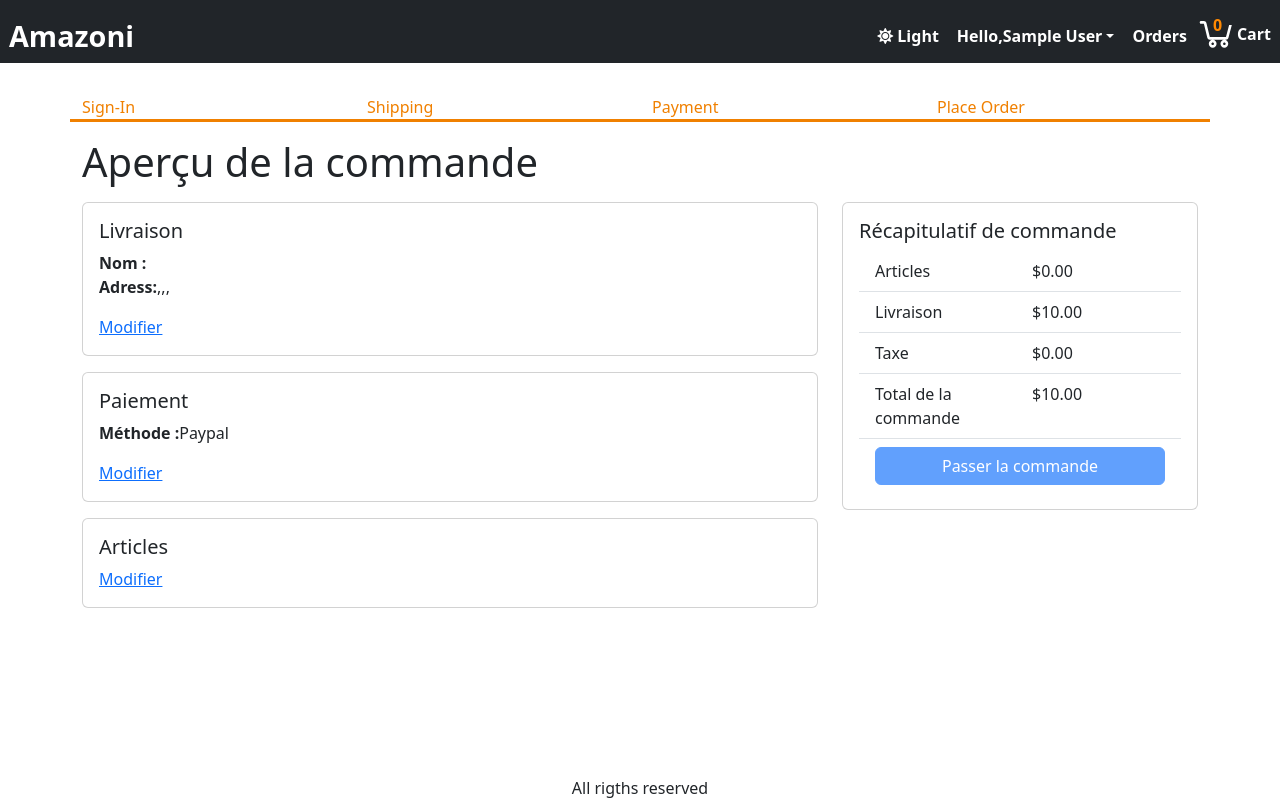
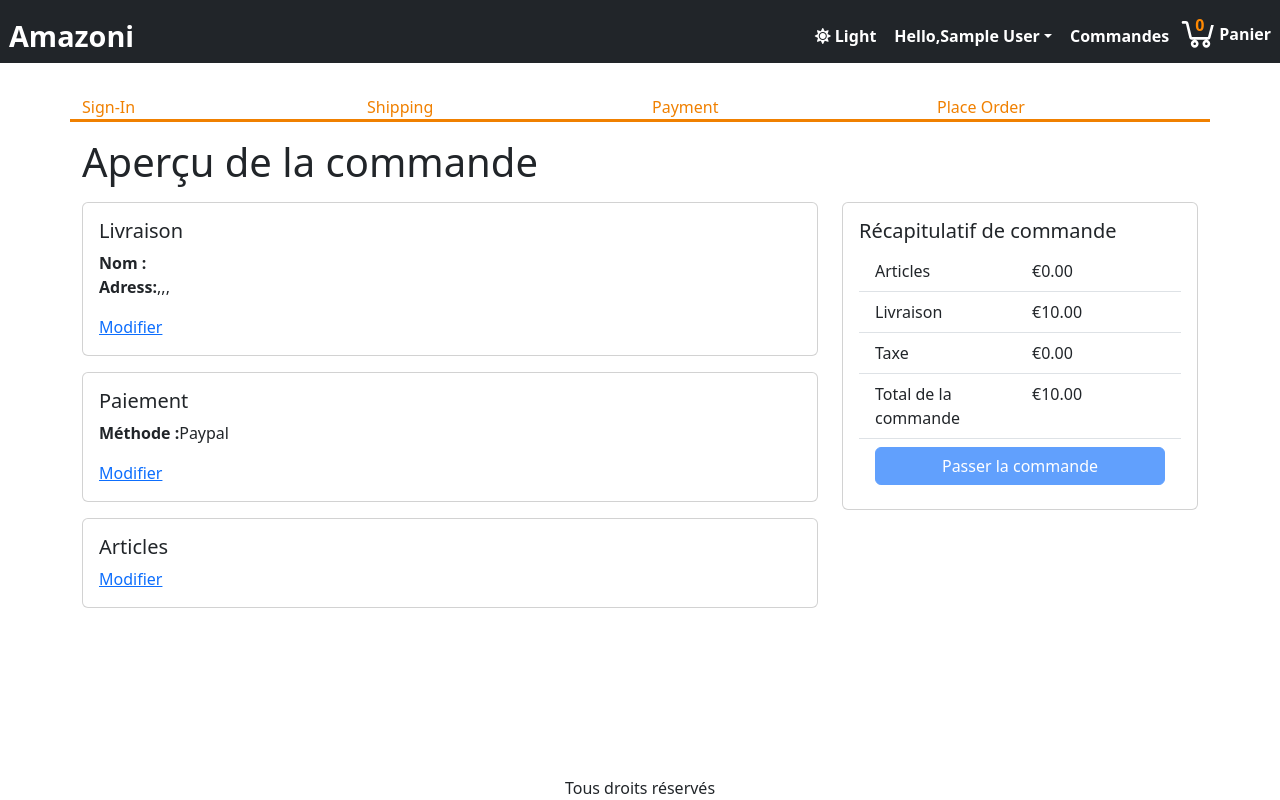
Before and after one commit to meepoorkeepo/amazoni, a React (Vite) app in the folder frontend/: page /placeorder in a window 1280 px wide. Built offline with nearby package versions, Linux system fonts and the light colour scheme; sample sign-in values are in the browser's storage.

Commit message:
ready to be deployed

```diff
--- a/frontend/src/App.tsx
+++ b/frontend/src/App.tsx
@@ -62,10 +62,10 @@ function App() {
                   title={`Hello,${userInfo.name}`}
                   >
                     <LinkContainer to="/profile">
-                    <NavDropdown.Item>User Profile</NavDropdown.Item>
+                    <NavDropdown.Item>Profil utilisateur</NavDropdown.Item>
                     </LinkContainer>
                     <LinkContainer to="/orderhistory">
-                    <NavDropdown.Item>Order History</NavDropdown.Item>
+                    <NavDropdown.Item>Historique des commandes</NavDropdown.Item>
                     </LinkContainer>
                     <NavDropdown.Divider />
                     <Link
@@ -73,18 +73,18 @@ function App() {
                     to='#signout'
                     onClick={signoutHandler}
                     >
-                      Sign Out
+                      Se déconnecter
                     </Link>
 
                   </NavDropdown>
                  ) :(
                   <NavDropdown className="header-link" title={`Hello, sign in`}>
                     <LinkContainer to='/signin'>
-                    <NavDropdown.Item>Sign In</NavDropdown.Item>
+                    <NavDropdown.Item>Se connecter</NavDropdown.Item>
                     </LinkContainer>
                   </NavDropdown>
                  )}
-                 <Link to='orderHistory' className="nav-link header-link"> Orders</Link>
+                 <Link to='orderHistory' className="nav-link header-link">Commandes</Link>
 
                  <Link to='/cart' className="nav-link header-link p-0">
                  {<span className="cart-badge">{cart.cartItems.reduce((a,c)=> a+c.quantity,0)}</span>}
@@ -96,7 +96,7 @@ function App() {
                   >
                     <path d="M 110.164 188.346 C 104.807 188.346 100.437 192.834 100.437 198.337 C 100.437 203.84 104.807 208.328 110.164 208.328 L 131.746 208.328 L 157.28 313.233 C 159.445 322.131 167.197 328.219 176.126 328.219 L 297.409 328.219 C 306.186 328.219 313.633 322.248 315.951 313.545 L 341.181 218.319 L 320.815 218.319 L 297.409 308.237 L 176.126 308.237 L 150.592 203.332 C 148.426 194.434 140.675 188.346 131.746 188.346 L 110.164 188.346 Z M 285.25 328.219 C 269.254 328.219 256.069 341.762 256.069 358.192 C 256.069 374.623 269.254 388.165 285.25 388.165 C 301.247 388.165 314.431 374.623 314.431 358.192 C 314.431 341.762 301.247 328.219 285.25 328.219 Z M 197.707 328.219 C 181.711 328.219 168.526 341.762 168.526 358.192 C 168.526 374.623 181.711 388.165 197.707 388.165 C 213.704 388.165 226.888 374.623 226.888 358.192 C 226.888 341.762 213.704 328.219 197.707 328.219 Z M 197.707 348.201 C 203.179 348.201 207.434 352.572 207.434 358.192 C 207.434 363.812 203.179 368.183 197.707 368.183 C 192.236 368.183 187.98 363.812 187.98 358.192 C 187.98 352.572 192.236 348.201 197.707 348.201 Z M 285.25 348.201 C 290.722 348.201 294.977 352.572 294.977 358.192 C 294.977 363.812 290.722 368.183 285.25 368.183 C 279.779 368.183 275.523 363.812 275.523 358.192 C 275.523 352.572 279.779 348.201 285.25 348.201 Z" />
                   </svg>
-                  <span>Cart</span>
+                  <span>Panier</span>
                  </Link>
               </Nav>
             </Navbar.Collapse>
@@ -112,7 +112,7 @@ function App() {
       </main>
       <footer>
         <div className="text-center fixed-bottom">
-          All rigths reserved
+          Tous droits réservés
         </div>
       </footer>
 
--- a/frontend/src/Store.tsx
+++ b/frontend/src/Store.tsx
@@ -20,7 +20,7 @@ const initialState :AppState = {
     :'light',
 
     cart:{
-        itemPrice:0,
+        itemsPrice:0,
         shippingAdress:localStorage.getItem('shippingAdress')
         ? JSON.parse(localStorage.getItem('shippingAdress')!)
         :{},
@@ -90,7 +90,7 @@ function reducer(state:AppState, action: Action):AppState{
                         city:'',
                         country:'',
                     },
-                    itemPrice:0,
+                    itemsPrice:0,
                     shippingPrice:0,
                     taxPrice:0,
                     totalPrice:0,
--- a/frontend/src/components/ProductItem.tsx
+++ b/frontend/src/components/ProductItem.tsx
@@ -11,7 +11,7 @@ import toast from "react-hot-toast"
 function ProductItem({product}:{product:Product}) {
 
     const showToast = ()=>{
-      toast.success('product added to cart')
+      toast.success('Produit ajouté au panier')
     }
 
     const {state, dispatch} = useContext(Store)
@@ -23,7 +23,7 @@ function ProductItem({product}:{product:Product}) {
       const existItem = cartItems.find((x)=>x._id === product._id)
       const quantity = existItem ? existItem.quantity + 1:1
       if (product.countInStock<quantity) {
-        alert('sorry, Product is out of stock')
+        toast.error('Désolé, le produit est en rupture de stock')
         return
       }
       dispatch({
@@ -48,7 +48,7 @@ function ProductItem({product}:{product:Product}) {
           <Card.Text>${product.price}</Card.Text>
           {product.countInStock ===0? (
             <Button variant="light" disabled>
-              Out of stock
+              En rupture de stock
             </Button>
           ) : (
             <Button onClick={()=> addToCartHandler(convertProductToCartItem(product))}>Ajouter au panier</Button>
--- a/frontend/src/components/ProtectedRoute.tsx
+++ b/frontend/src/components/ProtectedRoute.tsx
@@ -11,10 +11,4 @@ export default function ProtectedRoute() {
         return <Outlet/>
     }else{
         return <Navigate to="/signin"/>
-    }
-
-
-  return (
-    <div>ProtectedRoute</div>
-  )
-}
+    }}
--- a/frontend/src/pages/CartPage.tsx
+++ b/frontend/src/pages/CartPage.tsx
@@ -19,7 +19,7 @@ export default function CartPage() {
 
      const updateCartHandler = (item:CartItem,quantity:number)=>{
         if (item.countInStock<quantity) {
-            toast.error('Sorry the product is out of stock')
+            toast.error('Désolé, le produit est en rupture de stock')
             return
         }
         dispatch({
@@ -71,7 +71,7 @@ export default function CartPage() {
                                         <i className="fas fa-plus-circle "></i>
                                 </Button>
                                 </Col>
-                                <Col md={3}>${item.price}</Col>
+                                <Col md={3}>€{item.price}</Col>
                                 <Col md={2}>
                                 <Button onClick={()=>removeItemHandler(item)} variant={mode}>
                                     <i className="fas fa-trash"></i>
--- a/frontend/src/pages/PlaceOrderPage.tsx
+++ b/frontend/src/pages/PlaceOrderPage.tsx
@@ -116,28 +116,28 @@ export default function PlaceOrderPage() {
                         <ListGroup.Item>
                             <Row>
                                 <Col>Articles</Col>
-                                <Col>${cart.itemsPrice.toFixed(2)}</Col>
+                                <Col>€{cart.itemsPrice.toFixed(2)}</Col>
                             </Row>
                         </ListGroup.Item>
 
                         <ListGroup.Item>
                             <Row>
                                 <Col>Livraison</Col>
-                                <Col>${cart.shippingPrice.toFixed(2)}</Col>
+                                <Col>€{cart.shippingPrice.toFixed(2)}</Col>
                             </Row>
                         </ListGroup.Item>
 
                         <ListGroup.Item>
                             <Row>
                                 <Col>Taxe</Col>
-                                <Col>${cart.taxPrice.toFixed(2)}</Col>
+                                <Col>€{cart.taxPrice.toFixed(2)}</Col>
                             </Row>
                         </ListGroup.Item>
 
                         <ListGroup.Item>
                             <Row>
                                 <Col>Total de la commande</Col>
-                                <Col>${cart.totalPrice.toFixed(2)}</Col>
+                                <Col>€{cart.totalPrice.toFixed(2)}</Col>
                             </Row>
                         </ListGroup.Item>
                         <ListGroup.Item>
--- a/frontend/src/pages/ProductPage.tsx
+++ b/frontend/src/pages/ProductPage.tsx
@@ -27,14 +27,14 @@ export default function ProductPage() {
     const existItem = cart.cartItems.find((x)=>x._id === product?._id)
     const quantity = existItem ? existItem.quantity+1:1
     if (product!.countInStock<quantity) {
-      toast.error('sorry the item is out of stock');
+      toast.error('Désolé, le produit est en rupture de stock');
       return
     }
     dispatch({
       type:'CART_ADD_ITEM',
       payload:{...convertProductToCartItem(product!),quantity},
     })
-    toast.success('product added to cart')
+    toast.success('Produit ajouté au panier')
     navigate('/cart')
 
   }
--- a/frontend/src/pages/ShippingAdressPage.tsx
+++ b/frontend/src/pages/ShippingAdressPage.tsx
@@ -81,7 +81,7 @@ export default function ShippingAdressPage() {
                 </Form.Group>
 
                 <Form.Group className="mb-3" controlId="City">
-                    <Form.Label>City</Form.Label>
+                    <Form.Label>Ville</Form.Label>
                     <Form.Control
                     value={fullName}
                     onChange={(e)=> setCity(e.target.value)}
--- a/frontend/src/pages/SignupPage.tsx
+++ b/frontend/src/pages/SignupPage.tsx
@@ -32,7 +32,7 @@ export default function SignupPage() {
     const submitHandler = async(e:React.SyntheticEvent)=>{
       e.preventDefault()
       if(password !== confirmPassword){
-        toast.error('passwords do not match')
+        toast.error('Les mots de passe ne correspondent pas')
         return
       }
       try {
```
Also changed, not shown: frontend/src/pages/OrderPage.tsx (+4 -4 lines).
